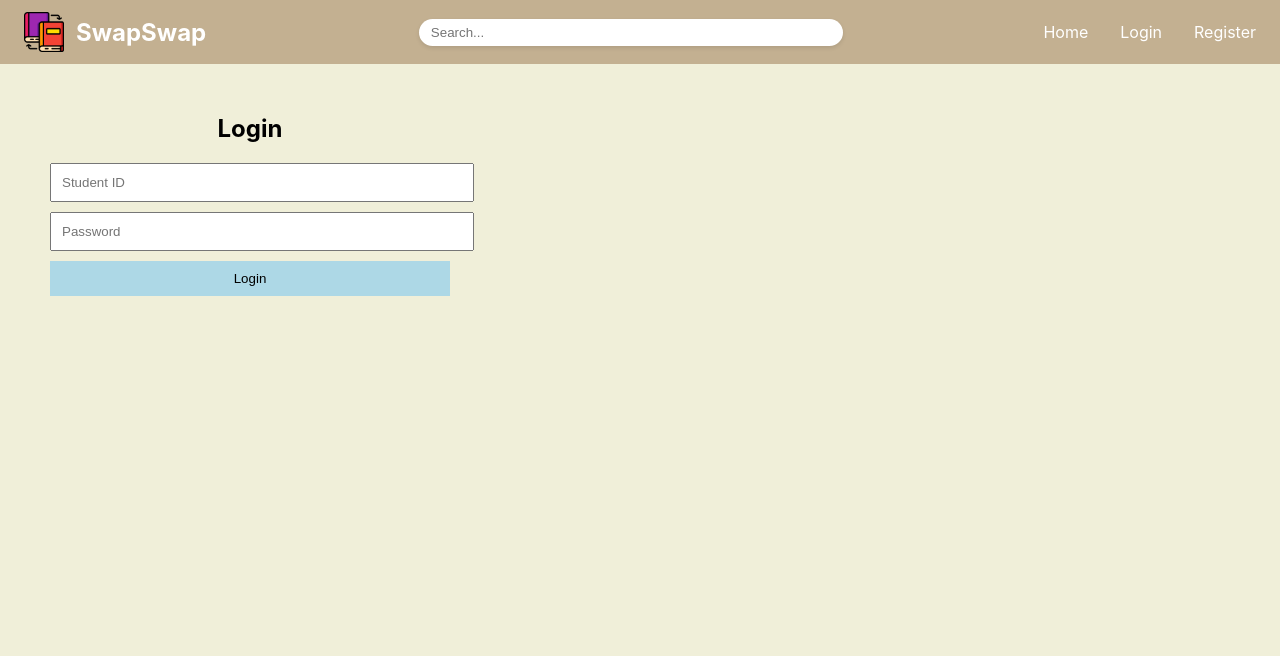
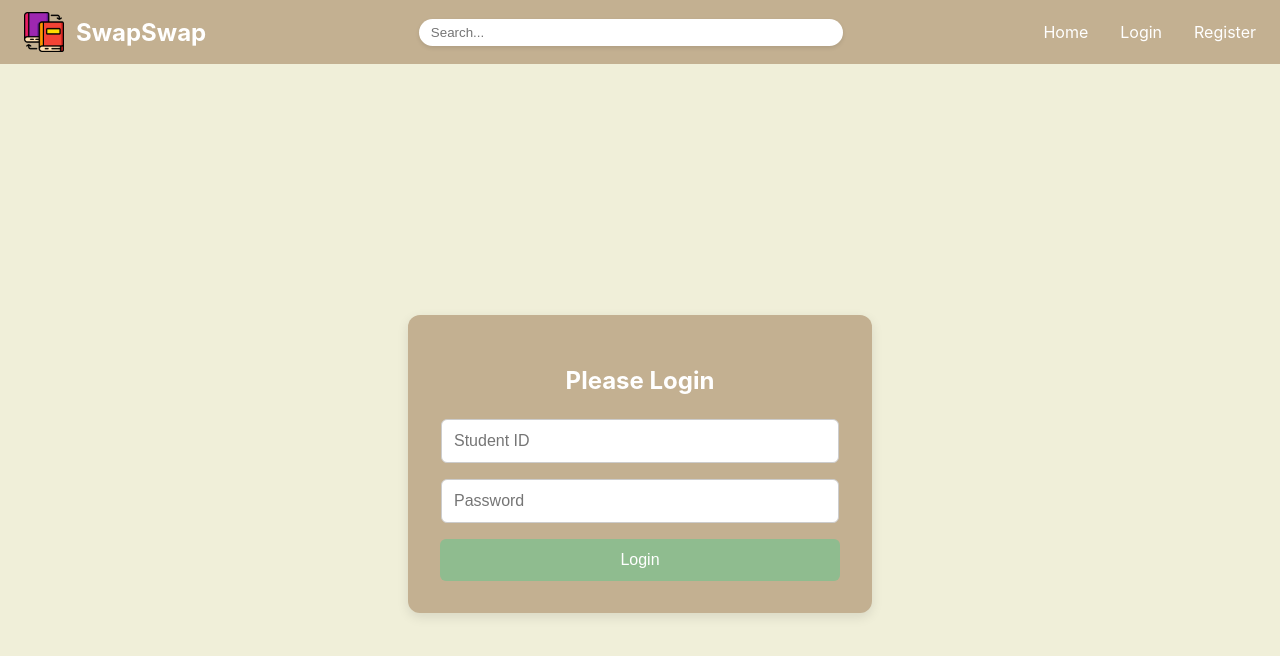
Before and after one commit to ayse-zulal/BarterSwap, a React (Create React App) app in the folder client/: page /login in a window 1280 px wide. Shown: the top 656 px of the page. Built offline with nearby package versions, Linux system fonts and the light colour scheme; no server answers.

Commit message:
added mesage mark as read function and chat sorting according to latest talk

```diff
--- a/client/src/components/Messages.jsx
+++ b/client/src/components/Messages.jsx
@@ -56,6 +56,33 @@ const MessagesComponent = ({activeUserId }) => {
     fetchMessages();
 }, [activeUserId, refreshMessages]);
 
+  const handleChatClick = async (partnerid, chatData) => {
+    const unreadMessages = chatData.filter(
+      msg => !msg.isread && msg.senderid === partnerid
+    );
+
+    if (unreadMessages.length > 0) {
+      try {
+        await axios.post("http://localhost:5000/api/messages/mark-read", {
+          senderid: partnerid,
+          receiverid: activeUserId,
+        });
+
+        setRefreshMessages(prev => !prev);
+
+      } catch (err) {
+        console.error("Error marking messages as read", err);
+      }
+    }
+
+    setSelectedChat({
+      messages: chatData,
+      partnerId: partnerid,
+      partnerName: chatData[0]?.partnername,
+    });
+  };
+
+
 
   const styles = {
     card: {
@@ -96,21 +123,32 @@ const MessagesComponent = ({activeUserId }) => {
 
       {!selectedChat ? (
         <div style={styles.chatList}>
-          {Object.entries(messagesByPartner).map(([partnerid, chatData]) => (
-            <div
-              key={partnerid}
-              style={styles.chatUser}
-              onClick={() =>
-                setSelectedChat({
-                  messages: chatData,
-                  partnerId: Number(partnerid),
-                  partnerName: chatData[0]?.partnername
-                })
-              }
-            >
-              {chatData[0]?.partnername}
-            </div>
-          ))}
+          {Object.entries(messagesByPartner)
+          .sort(([, aMessages], [, bMessages]) => {
+            const aTime = new Date(aMessages[0]?.timestamp || 0).getTime();
+            const bTime = new Date(bMessages[0]?.timestamp || 0).getTime();
+            return bTime - aTime;
+          })
+          .map(([partnerid, chatData]) => {
+            const hasUnread = chatData.some(
+              msg => !msg.isread && msg.senderid === Number(partnerid)
+            );
+
+            return (
+              <div
+                key={partnerid}
+                style={{
+                  ...styles.chatUser,
+                  fontWeight: hasUnread ? "bold" : "normal",
+                  backgroundColor: hasUnread ? "#f5f5dc" : "white",
+                }}
+                onClick={() => handleChatClick(Number(partnerid), chatData)}
+              >
+                {chatData[0]?.partnername}
+                {hasUnread && <span style={{ color: "green", marginLeft: "0.5rem" }}>🟢 New</span>}
+              </div>
+            );
+          })}
         </div>
       ) : (
           <>
--- a/client/src/pages/LoginPage.jsx
+++ b/client/src/pages/LoginPage.jsx
@@ -6,12 +6,13 @@ import useAuthStore from '../store/AuthStore.ts';
 const LoginPage = () => {
   const [studentId, setStudentId] = useState("");
   const [password, setPassword] = useState("");
+  const [error, setError] = useState("");
   const navigate = useNavigate();
   const fetchUser = useAuthStore(state => state.fetchUser);
 
-
   const handleLogin = async (e) => {
     e.preventDefault();
+    setError("");
 
     try {
       const res = await axios.post("http://localhost:5000/api/auth/login", {
@@ -20,17 +21,32 @@ const LoginPage = () => {
       });
 
       localStorage.setItem("token", res.data.token);
-      fetchUser();
+      await fetchUser();
+
+      if (studentId === "0") {
+        navigate("/admin");
+      } else {
         navigate("/");
-
+      }
     } catch (err) {
-      console.error("Login failed:", err.response?.data || err.message);
+      const message = err.response?.data?.message || "Login failed";
+      if (message.includes("password")) {
+        setError(message);
+      } else if (message.includes("No student") || message.includes("no such")) {
+        setError(message);
+      } else {
+        setError("Login failed. Please try again.");
+      }
     }
   };
 
   return (
-    <form onSubmit={handleLogin} style={{ margin: "50px", maxWidth: "400px" }}>
-      <h2>Login</h2>
+    <div style={styles.container}>
+      <form onSubmit={handleLogin} style={styles.form}>
+        <h2 style={styles.title}>Please Login</h2>
+
+        {error && <div style={styles.error}>{error}</div>}
+
         <input
           type="text"
           name="studentId"
@@ -38,7 +54,7 @@ const LoginPage = () => {
           value={studentId}
           required
           onChange={e => setStudentId(e.target.value)}
-        style={{ width: "100%", padding: "10px", marginBottom: "10px" }}
+          style={styles.input}
         />
         <input
           type="password"
@@ -47,16 +63,64 @@ const LoginPage = () => {
           value={password}
           required
           onChange={e => setPassword(e.target.value)}
-        style={{ width: "100%", padding: "10px", marginBottom: "10px" }}
+          style={styles.input}
         />
-      <button
-        type="submit"
-        style={{ width: "100%", padding: "10px", backgroundColor: "lightblue", border: "none" }}
-      >
+        <button type="submit" style={styles.button}>
           Login
         </button>
       </form>
+    </div>
   );
 };
 
+const styles = {
+  container: {
+    minHeight: "100vh",
+    display: "flex",
+    justifyContent: "center",
+    alignItems: "center",
+  },
+  form: {
+    backgroundColor: "white",
+    padding: "2rem",
+    borderRadius: "12px",
+    boxShadow: "0 4px 12px rgba(0,0,0,0.1)",
+    width: "100%",
+    backgroundColor: "#C3b091",
+    maxWidth: "400px"
+  },
+  title: {
+    marginBottom: "1.5rem",
+    textAlign: "center",
+    color: "white"
+  },
+  input: {
+    width: "93%",
+    padding: "12px",
+    marginBottom: "1rem",
+    borderRadius: "6px",
+    border: "1px solid #ccc",
+    fontSize: "1rem"
+  },
+  button: {
+    width: "100%",
+    padding: "12px",
+    backgroundColor: "#8fbc8f",
+    color: "white",
+    border: "none",
+    borderRadius: "6px",
+    fontSize: "1rem",
+    cursor: "pointer"
+  },
+  error: {
+    backgroundColor: "#f8d7da",
+    color: "#cc0000",
+    padding: "10px",
+    borderRadius: "6px",
+    marginBottom: "1rem",
+    textAlign: "center",
+    fontWeight: "bold"
+  }
+};
+
 export default LoginPage;
--- a/client/src/pages/UserPage.jsx
+++ b/client/src/pages/UserPage.jsx
@@ -235,7 +235,6 @@ const handleUpdateItem = (item) => {
         )}
 
         <div style={styles.card}>
-            <h3 style={styles.sectionTitle}>Messages</h3>
             <Messages
               activeUserId={user?.user.userid}
             />
```
Also changed, not shown: 2 other files (tests, documents, lock files or other folders). Lines whose indentation alone changed are shown as unchanged.
